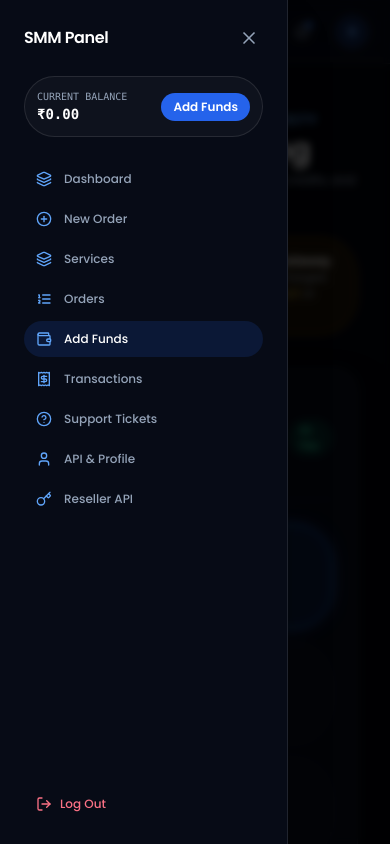
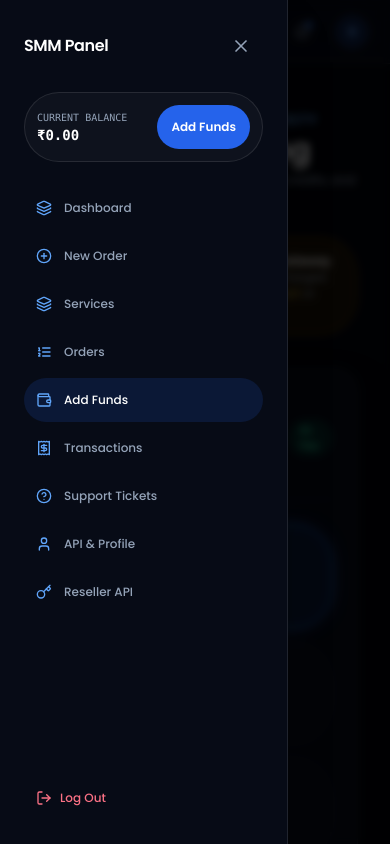
Before and after one commit to Particle14Infotech/ssm-panel, a Next.js app in the folder apps/web/: page /wallet in a window 390 px wide. Both pictures are taken after a click on the button 34 px from the left and 31 px from the top of the page. Shown: the top 844 px of the page. Built offline with nearby package versions, Linux system fonts and the light colour scheme; no server answers.

Commit message:
feat(phase-5): responsive viewports, tap targets, bottom sheet modal, and reduced motion

```diff
--- a/apps/web/app/layout.tsx
+++ b/apps/web/app/layout.tsx
@@ -135,7 +135,7 @@ export default function RootLayout({
   };
 
   return (
-    <html lang="en" className={`dark ${poppins.variable}`}>
+    <html lang="en-IN" className={`dark ${poppins.variable}`}>
       <head>
         <link
           rel="stylesheet"
--- a/apps/web/components/admin/AdminHeader.tsx
+++ b/apps/web/components/admin/AdminHeader.tsx
@@ -91,7 +91,9 @@ export function AdminHeader() {
 
             <button
               onClick={() => setMobileMenuOpen(!mobileMenuOpen)}
-              className="lg:hidden p-2 rounded-xl bg-white/5 border border-white/10 text-white"
+              className="lg:hidden min-w-[44px] min-h-[44px] flex items-center justify-center p-2.5 rounded-xl bg-white/5 border border-white/10 text-white focus:outline-none focus-visible:ring-2 focus-visible:ring-blue-500"
+              aria-label="Toggle admin navigation menu"
+              aria-expanded={mobileMenuOpen}
             >
               {mobileMenuOpen ? <X className="w-5 h-5" /> : <Menu className="w-5 h-5" />}
             </button>
--- a/apps/web/components/checkout/SimulatedCheckoutModal.tsx
+++ b/apps/web/components/checkout/SimulatedCheckoutModal.tsx
@@ -187,8 +187,8 @@ export function SimulatedCheckoutModal({
   };
 
   return (
-    <div className="fixed inset-0 z-50 bg-black/80 backdrop-blur-md flex items-center justify-center p-4 overflow-y-auto">
-      <div className="bg-[#070B16] border border-white/10 rounded-3xl w-full max-w-lg shadow-[0_24px_64px_rgba(0,0,0,0.8)] overflow-hidden relative">
+    <div className="fixed inset-0 z-50 bg-black/80 backdrop-blur-md flex items-end sm:items-center justify-center p-0 sm:p-4 overflow-y-auto">
+      <div className="bg-[#070B16] border border-white/10 rounded-t-3xl sm:rounded-3xl rounded-b-none sm:rounded-b-3xl w-full max-w-lg max-h-[92vh] sm:max-h-none shadow-[0_24px_64px_rgba(0,0,0,0.8)] overflow-y-auto relative">
         {/* Test Mode Ribbon */}
         {isTestMode && (
           <div className="bg-gradient-to-r from-amber-500/20 via-blue-500/20 to-amber-500/20 border-b border-amber-500/30 px-4 py-1.5 flex items-center justify-between text-[11px] font-mono text-amber-300">
--- a/apps/web/components/customer/CustomerHeader.tsx
+++ b/apps/web/components/customer/CustomerHeader.tsx
@@ -51,7 +51,7 @@ export function CustomerHeader() {
           <button
             type="button"
             onClick={() => setMobileDrawerOpen(true)}
-            className="p-2 rounded-xl text-slate-400 hover:text-white hover:bg-white/5 transition-colors lg:hidden"
+            className="min-w-[44px] min-h-[44px] flex items-center justify-center p-2 rounded-xl text-slate-400 hover:text-white hover:bg-white/5 transition-colors lg:hidden focus:outline-none focus-visible:ring-2 focus-visible:ring-blue-500"
             aria-label="Open Navigation Drawer"
           >
             <Menu className="w-5 h-5" />
@@ -191,7 +191,8 @@ export function CustomerHeader() {
                 </div>
                 <button
                   onClick={() => setMobileDrawerOpen(false)}
-                  className="p-1 rounded-lg text-slate-400 hover:text-white"
+                  className="min-w-[44px] min-h-[44px] flex items-center justify-center p-2 rounded-xl text-slate-400 hover:text-white hover:bg-white/5 focus:outline-none"
+                  aria-label="Close Navigation Drawer"
                 >
                   <X className="w-5 h-5" />
                 </button>
@@ -208,7 +209,7 @@ export function CustomerHeader() {
                 <Link
                   href="/wallet"
                   onClick={() => setMobileDrawerOpen(false)}
-                  className="px-3 py-1.5 rounded-xl bg-blue-600 text-white text-xs font-semibold"
+                  className="min-h-[44px] px-3.5 flex items-center justify-center rounded-xl bg-blue-600 text-white text-xs font-semibold hover:bg-blue-500 transition-colors"
                 >
                   Add Funds
                 </Link>
@@ -223,7 +224,7 @@ export function CustomerHeader() {
                       key={item.name}
                       href={item.href}
                       onClick={() => setMobileDrawerOpen(false)}
-                      className={`flex items-center gap-3 px-3 py-2.5 rounded-xl text-xs font-medium transition-all ${
+                      className={`flex items-center gap-3 px-3 py-3 min-h-[44px] rounded-xl text-xs font-medium transition-all ${
                         isActive
                           ? "bg-blue-600/15 text-white"
                           : "text-slate-400 hover:text-white hover:bg-white/5"
@@ -242,7 +243,7 @@ export function CustomerHeader() {
                 setMobileDrawerOpen(false);
                 logout();
               }}
-              className="flex items-center gap-2 px-3 py-2 text-xs font-medium text-rose-400 hover:bg-rose-500/10 rounded-xl"
+              className="flex items-center gap-2 px-3 py-3 min-h-[44px] text-xs font-medium text-rose-400 hover:bg-rose-500/10 rounded-xl"
             >
               <LogOut className="w-4 h-4" />
               <span>Log Out</span>
--- a/apps/web/components/shared/Navbar.tsx
+++ b/apps/web/components/shared/Navbar.tsx
@@ -125,18 +125,18 @@ export function Navbar() {
             </MagneticButton>
           </div>
 
-          {/* Mobile Menu Button */}
+          {/* Mobile Menu Button with >= 44px tap targets */}
           <div className="flex md:hidden items-center gap-2">
             <Link
               href="/login"
-              className="px-3 py-1.5 text-xs font-medium text-white/90 bg-[#201f1f] border border-white/10 rounded-full"
+              className="min-h-[44px] px-4 py-2.5 flex items-center justify-center text-xs font-medium text-white/90 bg-[#201f1f] border border-white/10 rounded-full"
             >
               Sign In
             </Link>
             <button
               type="button"
               onClick={() => setMobileMenuOpen(!mobileMenuOpen)}
-              className="p-2 rounded-full bg-[#201f1f] text-white/80 hover:text-white border border-white/10 focus:outline-none"
+              className="min-w-[44px] min-h-[44px] flex items-center justify-center p-2.5 rounded-full bg-[#201f1f] text-white/80 hover:text-white border border-white/10 focus:outline-none focus-visible:ring-2 focus-visible:ring-blue-500"
               aria-label="Toggle navigation menu"
               aria-expanded={mobileMenuOpen}
             >
@@ -169,7 +169,7 @@ export function Navbar() {
                 >
                   <Link
                     href={item.href}
-                    className={`text-lg py-2 border-b border-white/10 flex items-center justify-between ${
+                    className={`text-lg py-3 min-h-[44px] border-b border-white/10 flex items-center justify-between ${
                       pathname === item.href ? "text-blue-400 font-semibold" : "text-white/80"
                     }`}
                   >
--- a/apps/web/styles/globals.css
+++ b/apps/web/styles/globals.css
@@ -192,6 +192,17 @@
   }
 }
 
+@media (prefers-reduced-motion: reduce) {
+  *,
+  ::before,
+  ::after {
+    animation-duration: 0.01ms !important;
+    animation-iteration-count: 1 !important;
+    transition-duration: 0.01ms !important;
+    scroll-behavior: auto !important;
+  }
+}
+
 /* Custom Scrollbars */
 ::-webkit-scrollbar {
   width: 6px;
```
Also changed, not shown: 1 other file (tests, documents, lock files or other folders).
